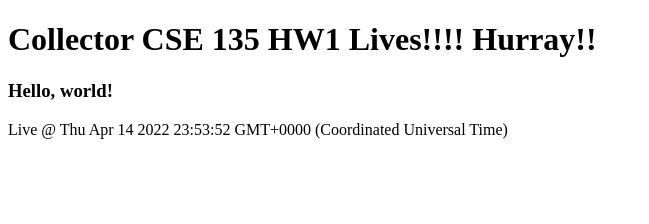
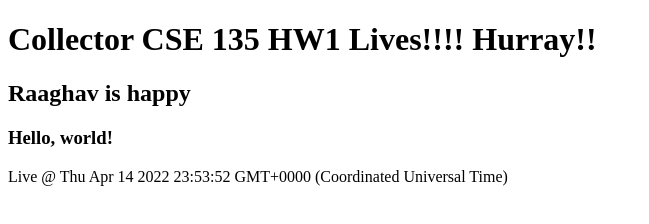
Before and after one commit to Sourabh0511/collector.sourabhraja97.live, a plain HTML site: page public_html/index.html in a window 1280 px wide. Shown: the whole page, without its empty margins (0-649 px from the left). Drawn offline with Linux system fonts and the light colour scheme.

Commit message:
second check on hooks

```diff
--- a/public_html/index.html
+++ b/public_html/index.html
@@ -9,6 +9,7 @@
 
 <body>
   <h1>Collector CSE 135 HW1 Lives!!!! Hurray!!</h1>
+  <h2>Raaghav is happy</h2>
   <h3>Hello, world!</h3>
   <script>
     document.write(`Live @ ${new Date()}`);
```
